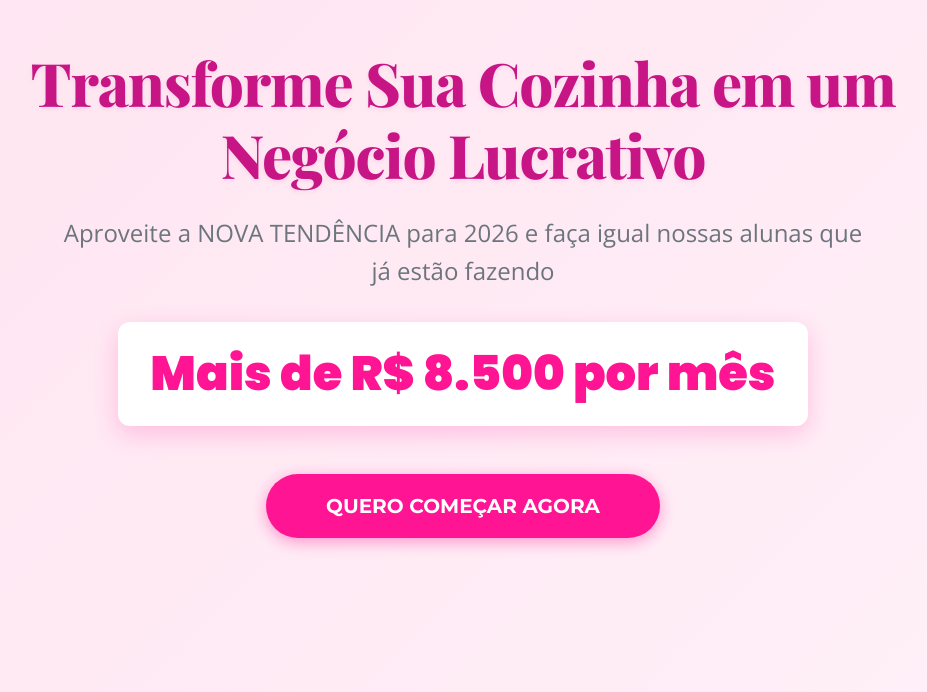
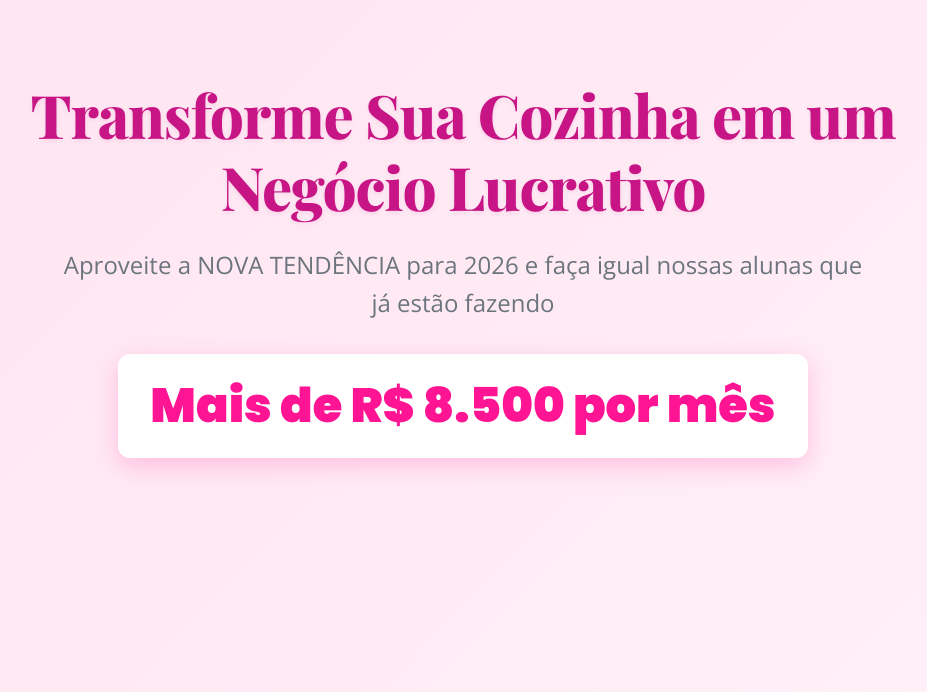
Before and after one commit to Magnus1385/Receitaspremium, a React (Vite) app: page / in a window 1280 px wide. Shown: the part 108-800 px from the top of the page, without its empty margins (177-1104 px from the left). Built offline with nearby package versions, Linux system fonts and the light colour scheme.

Commit message:
hero atualizado sem botao CTA

```diff
--- a/src/components/Hero.jsx
+++ b/src/components/Hero.jsx
@@ -82,32 +82,7 @@ const Hero = () => {
                     </span>
                 </motion.div>
 
-                {/* CTA Button */}
-                <motion.div
-                    initial={{ opacity: 0, y: 20 }}
-                    animate={{ opacity: 1, y: 0 }}
-                    transition={{ duration: 0.8, delay: 0.8 }}
-                >
-                    <motion.button
-                        whileHover={{ scale: 1.05 }}
-                        whileTap={{ scale: 0.95 }}
-                        style={{
-                            backgroundColor: '#FF1493', // Secondary Color/Hot Pink
-                            color: '#FFFFFF',
-                            border: 'none',
-                            padding: '20px 60px',
-                            fontSize: '20px',
-                            fontWeight: 'bold',
-                            borderRadius: '50px', // More modern rounded style
-                            boxShadow: '0 4px 15px rgba(255, 20, 147, 0.4)',
-                            cursor: 'pointer',
-                            fontFamily: "'Montserrat', sans-serif"
-                        }}
-                        onClick={() => document.getElementById('offer_section').scrollIntoView({ behavior: 'smooth' })}
-                    >
-                        QUERO COMEÇAR AGORA
-                    </motion.button>
-                </motion.div>
+
             </div>
         </section>
     );
```
